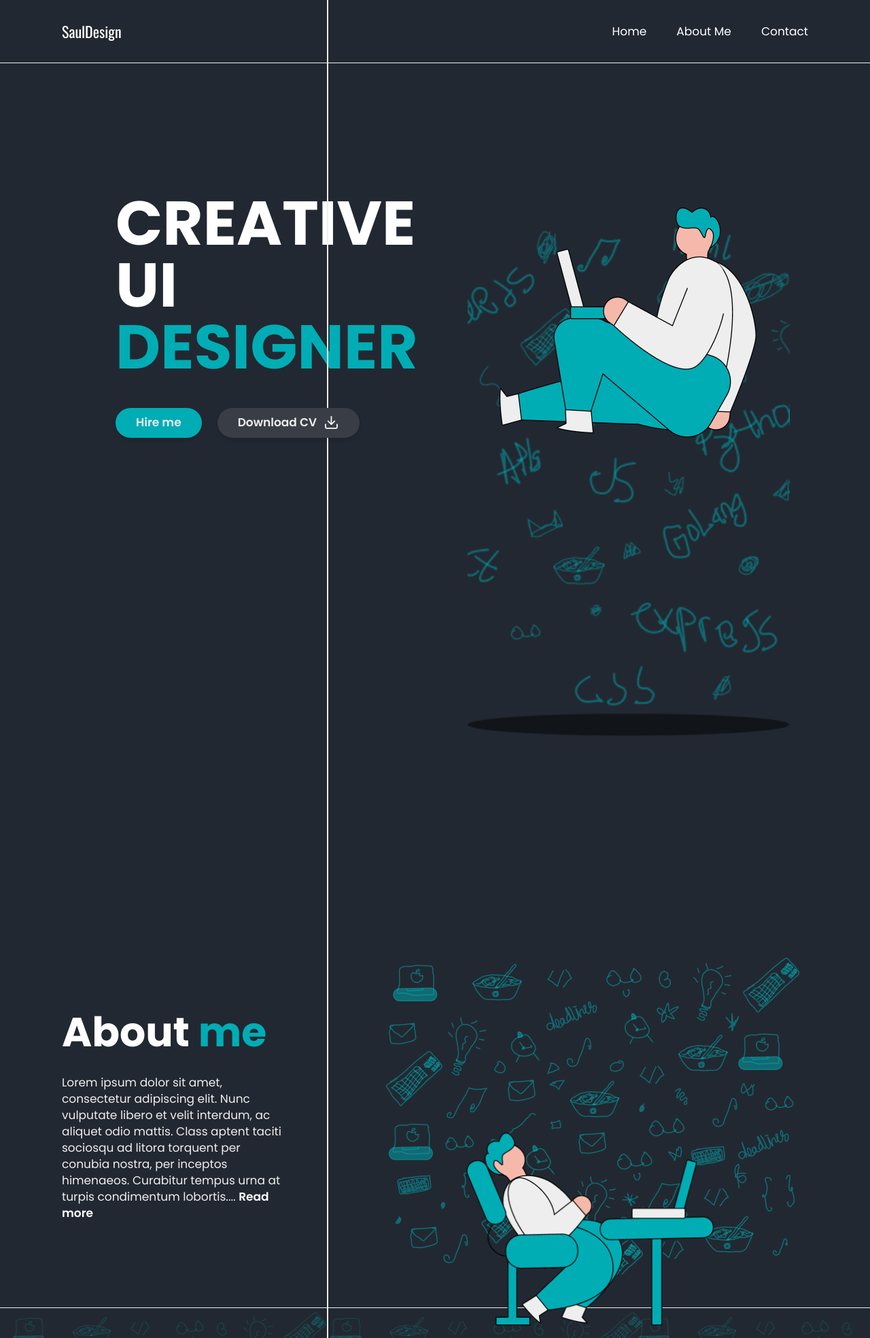
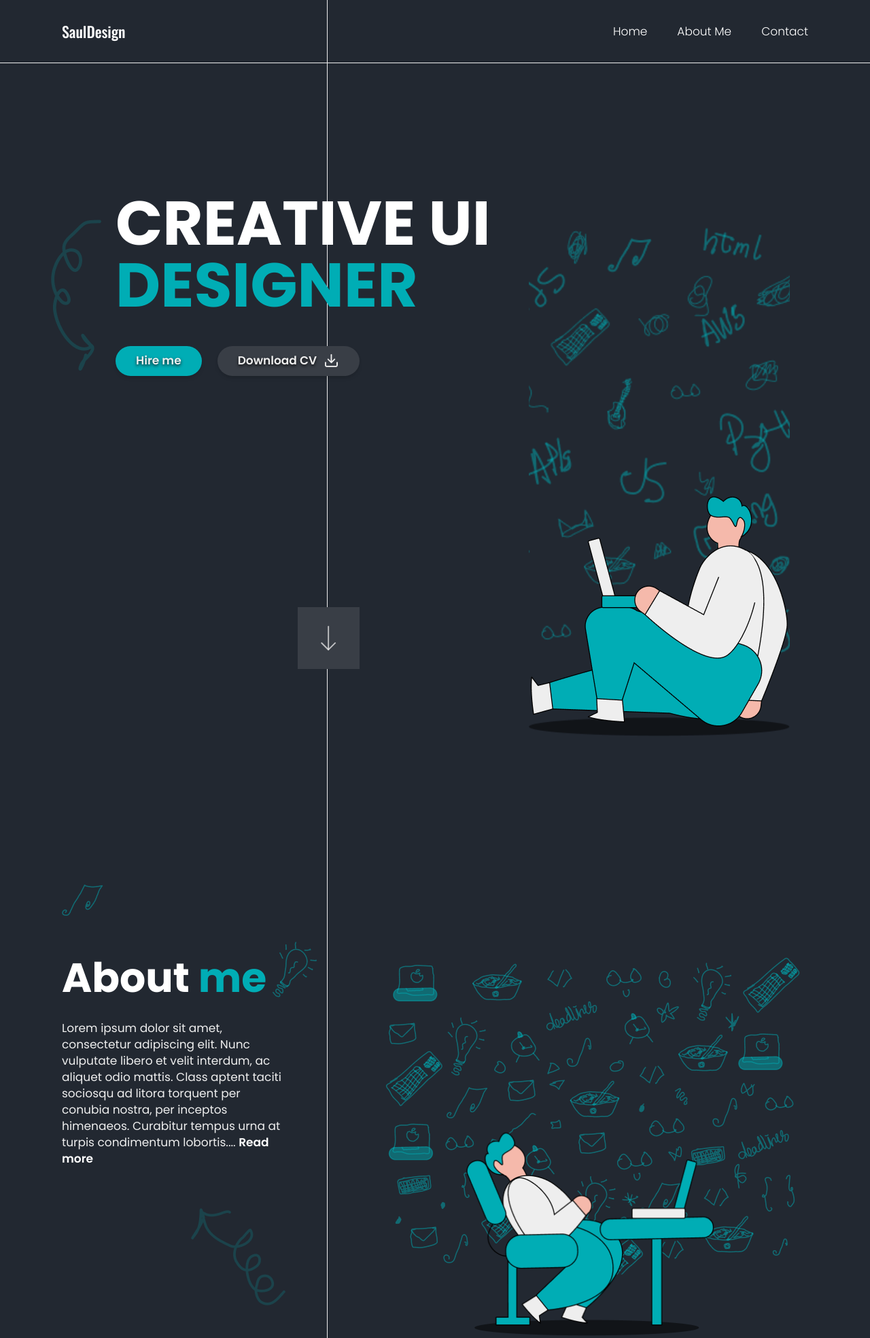
Before and after one commit to sadik131/PortfilioHtml, a website: page index.html in a window 1280 px wide. Shown: the top 1968 px of the page at 68% size. Drawn offline with nearby package versions, Linux system fonts and the light colour scheme; files whose address does not match are found by name.

Commit message:
complite

```diff
--- a/index.html
+++ b/index.html
@@ -19,61 +19,72 @@
   <main class="text-white font-poppin bg-bgColor relative">
 
     <!-- Vertical border -->
-    <div class="absolute w-[1px] border border-color1 top-0 left-[481px] h-[calc(100%)]"></div>
+    <div class="hidden lg:block absolute border-l border-color1 top-0 left-[481px] h-[calc(100%)]"></div>
 
     <!-- navbar -->
     <nav class="flex items-center py-6 sm:py-8 border-b border-color1 px-4 sm:px-6 md:px-[91px] justify-between">
 
       <!-- Logo -->
-      <h4 class="font-oswale text-lg md:text-[22px]">SaulDesign</h4>
+      <h4 class="font-oswale font-medium text-lg md:text-[22px]">SaulDesign</h4>
 
       <!-- Nav Links -->
       <ul id="nav-links" class="hidden md:flex text-sm md:text-[17px] gap-6 md:gap-11">
-        <li class="hover:text-color3 cursor-pointer">Home</li>
-        <li class="hover:text-color3 cursor-pointer">About Me</li>
-        <li class="hover:text-color3 cursor-pointer">Contact</li>
+        <li class="hover:text-color3 font-light  cursor-pointer">Home</li>
+        <li class="hover:text-color3 font-light cursor-pointer">About Me</li>
+        <li class="hover:text-color3 font-light cursor-pointer">Contact</li>
       </ul>
     </nav>
 
 
     <!-- Hero Section -->
-    <section>
+    <section class="relative z-10">
       <!-- Wrapper -->
       <div class="px-4 md:pl-[170px] md:pr-[118px] pt-10 md:pt-[190px] pb-16 md:pb-[238px]">
         <!-- Container -->
         <div class="container mx-auto flex flex-col-reverse md:flex-row items-center md:items-start gap-8">
           <!-- Text Section -->
-          <div class="text-center md:text-left">
-            <h1 class="font-bold text-[40px] md:text-[91px] leading-[50px] md:leading-[91px] mb-6 md:mb-11">
+          <div class="text-center w-full lg:w-[60%] md:text-left">
+            <img class="absolute left-[75px] top-[230px]" src="img/leftBanner.png" alt="">
+            <h1 class="relative font-bold text-[40px] md:text-[91px] leading-[50px] md:leading-[91px] mb-6 md:mb-11">
               CREATIVE UI <span class="text-color3">DESIGNER</span>
             </h1>
             <div class="flex flex-row gap-4 md:gap-[23px] relative z-10 justify-center md:justify-start">
+              <div>
                 <button
+                style="text-shadow: 0px 2px 4px rgba(0, 0, 0, 0.8);"
                   class="px-6 md:px-[30px] text-[15px] md:text-[17px] font-semibold py-[9px] rounded-full text-color1 bg-color3 shadow-md">
                   Hire me
                 </button>
+              </div>
+              <div class="relative flex lg:block ">
                 <button
+                style="text-shadow: 0px 2px 4px rgba(0, 0, 0, 0.8);"
                   class="px-6 md:px-[30px] text-[15px] md:text-[17px] font-semibold py-[9px] rounded-full text-color1 bg-[#393E46] flex items-center gap-4 md:gap-[10px] shadow-md">
                   Download CV
                   <img src="img/download.png" alt="">
                 </button>
+                <button class="hidden lg:flex absolute right-0 top-96 h-[91px] bg-[#393E46]  items-center justify-center w-[91px]">
+                  <img src="img/Group 2347.png" alt="">
+                </button>
+              </div>
             </div>
           </div>
 
           <!-- Right Section -->
-          <div class="relative w-full h-[500px] md:h-screen">
+          <div class="relative w-full lg:w-[40%] h-[500px] md:h-screen">
             <!-- Background Image -->
             <div class="absolute inset-0">
               <img class="w-full h-full object-cover" src="./img/heroBackground.png" alt="Background">
             </div>
 
             <!-- Banner Section -->
-            <div class="absolute inset-0 flex flex-col items-center justify-between">
+            <div class="absolute inset-0 flex flex-col items-center justify-end">
+              <!-- Bottom Image -->
+              <img class="w-full h-auto z-0" src="./img/bannerBottom.png" alt="Banner Bottom">
+
               <!-- Centered Banner Boy -->
-              <img class="w-auto h-[60%] md:h-auto" src="./img/bannerBoy.png" alt="Banner Boy">
-
-              <!-- Bottom Image -->
-              <img class="w-full h-auto" src="./img/bannerBottom.png" alt="Banner Bottom">
+              <img class="absolute -bottom-[45px] lg:-bottom-[75px] z-10 w-auto h-[60%] md:h-auto"
+                src="./img/bannerBoy.png" alt="Banner Boy">
             </div>
           </div>
         </div>
@@ -81,17 +92,20 @@
     </section>
 
 
+
     <!-- About Section -->
     <section>
       <!-- Container Wrapper -->
-      <div class="pt-20 pb-12 px-6 sm:px-8 md:px-12 lg:px-[91px] border-b border-color1">
+      <div class="pt-20 pb-10 lg:pb-40 px-6 sm:px-8 md:px-12 lg:px-[91px] border-b border-color1">
         <!-- Flex Container for Alignment -->
-        <div class="container mx-auto flex flex-col-reverse lg:flex-row justify-between items-center gap-10">
+        <div class="container mx-auto flex flex-col-reverse lg:flex-row justify-between gap-10">
           <!-- About Text (Left) -->
-          <div class="text-center lg:text-left lg:max-w-[30%]">
+          <div class="text-center relative mt-[70px] lg:mt-0 lg:text-left lg:max-w-[30%]">
+            <img src="img/music.png" class="absolute top-[-100px]" alt="">
             <h1 class="text-[36px] sm:text-[48px] lg:text-[60px] font-bold leading-tight">
               About <span class="text-color3">me</span>
             </h1>
+            <img src="img/light.png" class="hidden lg:block absolute right-[-50px] -top-5" alt="">
             <p class="text-sm sm:text-base lg:text-[17px] font-normal text-color1 mt-6">
               Lorem ipsum dolor sit amet, consectetur adipiscing elit. Nunc vulputate libero et velit interdum, ac
               aliquet
@@ -99,12 +113,17 @@
               Curabitur tempus urna at turpis condimentum lobortis....
               <span class="text-white font-semibold">Read more</span>
             </p>
+            <img src="img/Vector 186.png" class="absolute bottom-[-45px] right-0" alt="">
           </div>
 
           <!-- Image Container (Right) -->
           <div class="relative lg:max-w-[70%]">
             <!-- Banner Image -->
             <img class="w-full h-auto object-cover" src="img/aboutbanner.png" alt="About Banner">
+
+            <!-- Banner Bottom Image -->
+            <img class="absolute z-0 bottom-[-60px] lg:bottom-[-90px] right-12 lg:right-40  h-auto"
+              src="img/bannerBottom.png" alt="Banner Bottom">
 
             <!-- Hero Image -->
             <img
@@ -116,10 +135,13 @@
     </section>
 
 
+
     <!-- project section -->
-    <section class="bg-heroImage h-auto lg:h-[971px]">
+    <section class="bg-heroImage mt-32 h-auto lg:h-[971px]"
+      style="background-image: url('./img/projectHero.png'); background-size: cover; background-position: center;">
+
       <!-- Content inside the section -->
-      <div class="text-white py-16 md:py-[254px] px-4 sm:px-8 md:px-[114px]">
+      <div class="text-white relative z-10 py-16 md:py-[254px] px-4 sm:px-8 md:px-[114px]">
         <div class="bg-white p-8 md:p-12 rounded-xl">
           <!-- Heading -->
           <h1 class="text-3xl md:text-[60px] font-bold text-color1 leading-tight">
@@ -169,17 +191,21 @@
     <!-- contect -->
     <section class="">
       <div class="container mx-auto py-16 px-4 md:py-[245px] md:px-[90px]">
-        <div class="flex flex-col md:flex-row items-center gap-8">
+        <div class="flex flex-col md:flex-row gap-8">
           <!-- Left Section -->
-          <div class="text-center md:text-left">
+          <div class="relative text-center md:text-left">
             <h1 class="text-4xl md:text-6xl leading-[40px] md:leading-[76px] font-bold">
               Got a project in <span class="text-color3">mind?</span>
             </h1>
-            <img class="mt-6 md:ml-[38%] mx-auto md:mx-0" src="img/contectHero.png" alt="Contact Hero">
+            <img class="mt-6 md:ml-[34%] mx-auto relative z-10 md:mx-0" src="img/contectHero.png" alt="Contact Hero">
+            <img class="absolute bottom-[-130px]" src="img/Vector 186 (1).png" alt="Contact Hero">
+            <img class="absolute w-[180px] left-24 lg:left-48 -bottom-2 h-auto z-0" src="./img/bannerBottom.png"
+              alt="Banner Bottom">
           </div>
 
           <!-- Right Form -->
-          <form class="w-full md:w-1/2" action="">
+          <form class="w-full relative md:w-1/2" action="">
+            <img src="img/keyboard.png" class="absolute -top-44 left-[55px]" alt="">
             <div class="flex flex-col md:flex-row gap-6 items-center">
               <!-- Name Field -->
               <div class="text-[17px] font-semibold w-full">
@@ -202,9 +228,10 @@
               <textarea id="message" class="w-full mt-2 text-color1 bg-[#393E46] rounded-2xl py-4 px-6"
                 placeholder="Message" rows="6"></textarea>
             </div>
-
+            <img class="absolute right-[65px] bottom-[-75px]" src="img/mail.png" alt="">
             <!-- Submit Button -->
             <button
+            style="text-shadow: 0px 2px 4px rgba(0, 0, 0, 0.8);"
               class="flex items-center justify-center px-6 py-3 bg-color3 text-white rounded-3xl mt-6 w-full md:w-auto">
               Send Message
               <img class="ml-2" src="img/send.png" alt="Send">
@@ -215,7 +242,7 @@
     </section>
 
     <!-- footer -->
-    <footer class="border-t pt-[95px] border-color1">
+    <footer class="relative bg-bgColor border-t pt-[95px] border-color1">
       <div class="container mx-auto">
         <!-- footer content -->
         <div class="flex gap-12 justify-center items-center">
@@ -247,8 +274,8 @@
           <div class="bg-[#393E46] flex items-center justify-center w-11 h-11 rounded-full">
             <img src="img/youtube.png" alt="">
           </div>
-
         </div>
+        <h6 class="text-[17px] px-[91px] text-end py-[46px]">Terms of Service - Privacy Policy</h6>
       </div>
     </footer>
 
--- a/tailwind.config.js
+++ b/tailwind.config.js
@@ -10,6 +10,9 @@ module.exports = {
       },
     },
     extend: {
+      textShadow: {
+        md: '2px 2px 4px rgba(0, 0, 0, 0.3)',
+      },
       backgroundImage:{
         "heroImage":"url('./img/projectHero.png')"
       },
```
Also changed, not shown: img/Group 2347.png (added), img/Vector 186 (1).png (added), img/Vector 186.png (added), img/keyboard.png (added), img/light.png (added), img/mail.png (added), img/music.png (added), src/output.css. Lines whose indentation alone changed are shown as unchanged.
